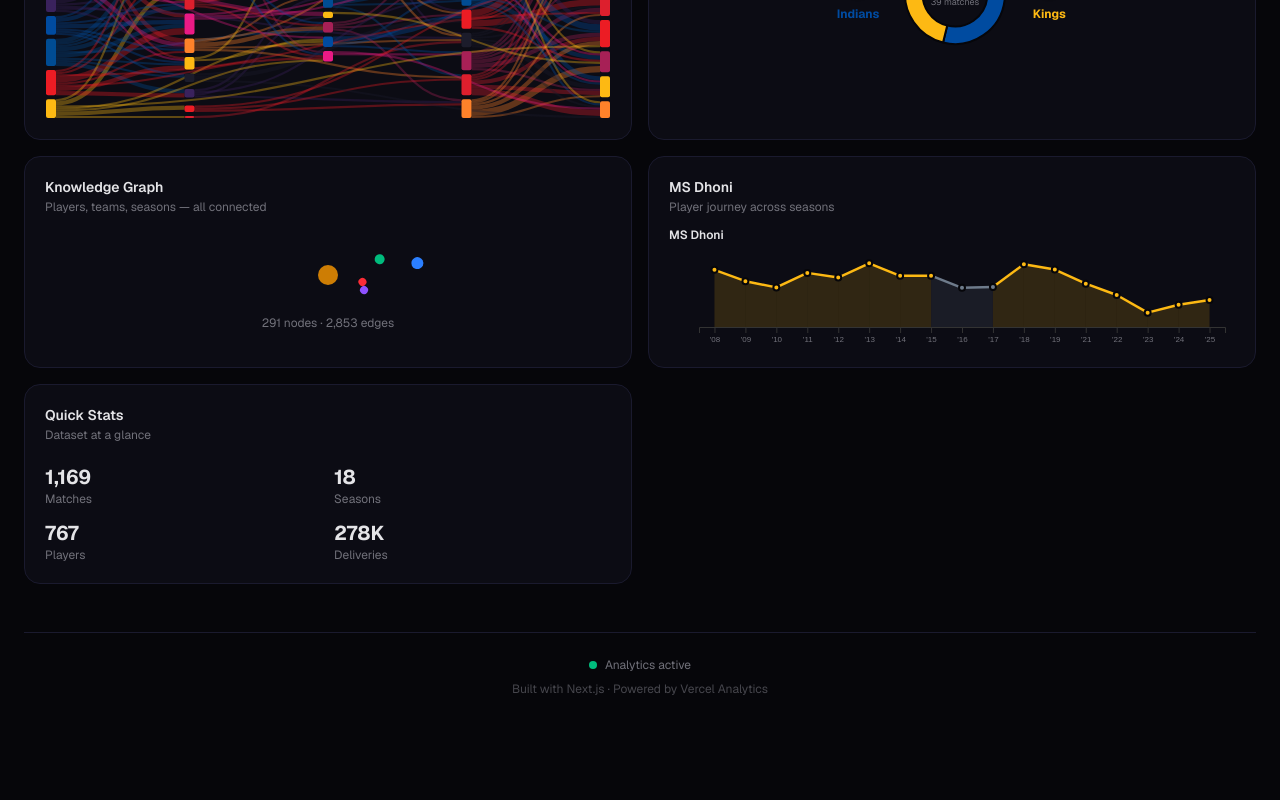
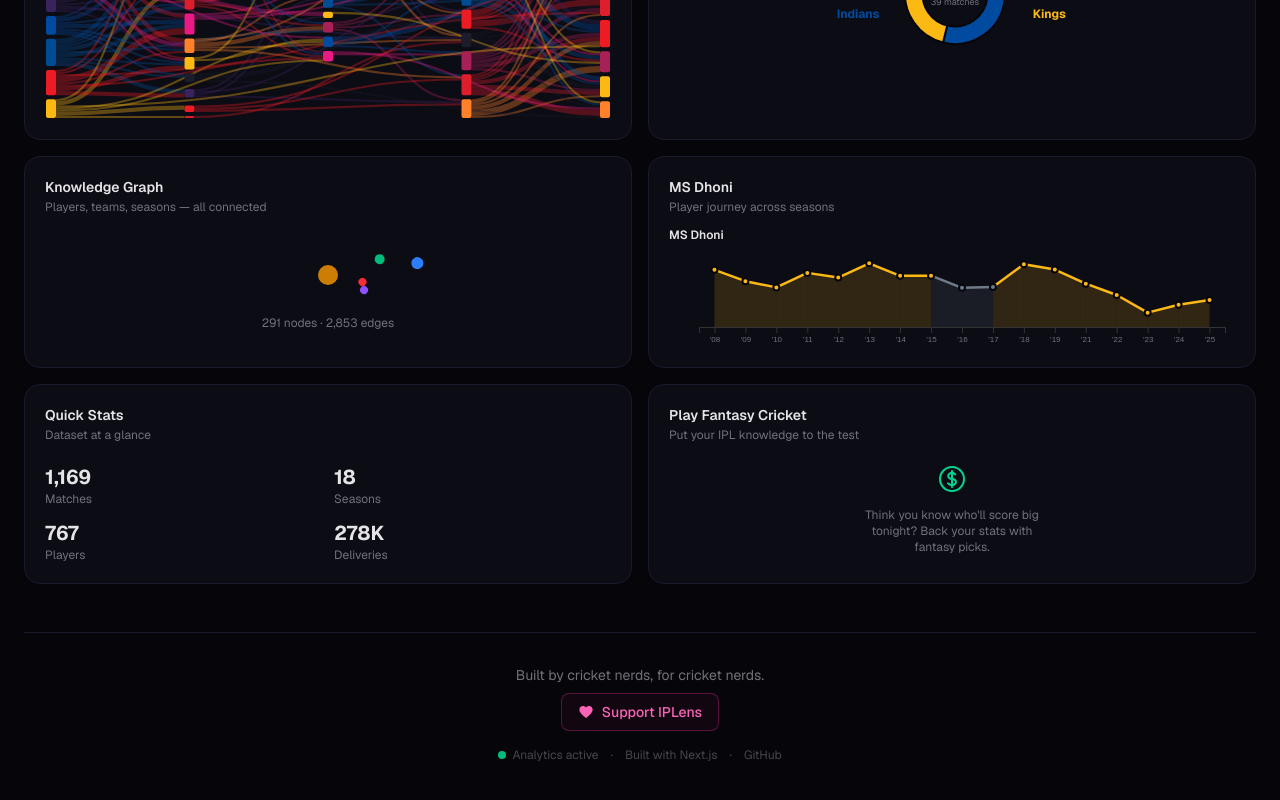
Before and after one commit to Amansingh-afk/IPLens, a Next.js app: page / in a window 1280 px wide. Shown: the part 1024-1824 px from the top of the page. Before the commit the page ends 1785 px from the top, so only its background shows below. Built offline with nearby package versions, Linux system fonts and the light colour scheme.

Commit message:
feat: add payment support

```diff
--- a/src/app/dashboard.tsx
+++ b/src/app/dashboard.tsx
@@ -7,6 +7,7 @@
 import { PlayerTimeline } from "@/components/player-timeline";
 import { useEffect, useState, useCallback } from "react";
 import Link from "next/link";
+import { useSupportAction } from "@/components/support-modal";
 
 const OTD_TEAM_COLORS: Record<string, string> = {
   "Mumbai Indians": "#004BA0",
@@ -66,6 +67,7 @@
   const [playerFading, setPlayerFading] = useState(false);
   const [rivalryFading, setRivalryFading] = useState(false);
 
+  const handleSupport = useSupportAction();
   const [otdMatches, setOtdMatches] = useState<OTDMatch[]>([]);
   const [otdLabel, setOtdLabel] = useState("");
 
@@ -306,22 +308,82 @@
             <QuickStat label="Deliveries" value="278K" />
           </div>
         </BentoCard>
+
+        {/* Fantasy Cricket CTA */}
+        <a
+          href="https://www.dream11.com"
+          target="_blank"
+          rel="noopener noreferrer sponsored"
+          className="group relative flex flex-col overflow-hidden rounded-2xl border border-card-border bg-card p-5 transition-all duration-300 hover:border-white/20 hover:scale-[1.01] min-h-[180px]"
+        >
+          <div
+            className="pointer-events-none absolute inset-0 opacity-0 transition-opacity duration-300 group-hover:opacity-100"
+            style={{
+              background: "radial-gradient(600px circle at 50% 50%, #22c55e10, transparent 40%)",
+            }}
+          />
+          <div className="mb-3 flex items-baseline justify-between">
+            <div>
+              <h3 className="text-sm font-semibold text-foreground">Play Fantasy Cricket</h3>
+              <p className="mt-0.5 text-xs text-muted">Put your IPL knowledge to the test</p>
+            </div>
+            <span className="text-xs text-muted opacity-0 transition-opacity group-hover:opacity-100">
+              Play →
+            </span>
+          </div>
+          <div className="flex-1 flex flex-col items-center justify-center gap-3 text-center">
+            <div className="flex items-center gap-2">
+              <svg viewBox="0 0 24 24" width="32" height="32" fill="none" stroke="currentColor" strokeWidth="1.5" className="text-emerald-400">
+                <path strokeLinecap="round" strokeLinejoin="round" d="M12 6v12m-3-2.818.879.659c1.171.879 3.07.879 4.242 0 1.172-.879 1.172-2.303 0-3.182C13.536 12.219 12.768 12 12 12c-.725 0-1.45-.22-2.003-.659-1.106-.879-1.106-2.303 0-3.182s2.9-.879 4.006 0l.415.33M21 12a9 9 0 1 1-18 0 9 9 0 0 1 18 0Z" />
+              </svg>
+            </div>
+            <p className="text-xs text-muted max-w-48">
+              Think you know who&apos;ll score big tonight? Back your stats with fantasy picks.
+            </p>
+          </div>
+        </a>
       </div>
 
-      <footer className="mt-12 border-t border-card-border pt-6 pb-8">
-        <div className="flex flex-col items-center gap-2 text-center">
-          <div className="flex items-center gap-2 text-xs text-muted">
-            <span className="relative flex h-2 w-2">
-              <span className="absolute inline-flex h-full w-full animate-ping rounded-full bg-emerald-400 opacity-75" />
-              <span className="relative inline-flex h-2 w-2 rounded-full bg-emerald-500" />
+      <footer className="mt-12 border-t border-card-border pt-8 pb-10">
+        <div className="flex flex-col items-center gap-4 text-center">
+          <div className="flex flex-col items-center gap-2">
+            <p className="text-sm text-muted">
+              Built by cricket nerds, for cricket nerds.
+            </p>
+            <button
+              onClick={handleSupport}
+              className="inline-flex items-center gap-2 rounded-lg border border-pink-500/30 bg-pink-500/5 px-4 py-2 text-sm font-medium text-pink-400 transition-all hover:border-pink-500/50 hover:bg-pink-500/10 cursor-pointer"
+            >
+              <svg viewBox="0 0 24 24" width="16" height="16" fill="currentColor">
+                <path d="M12 21.35l-1.45-1.32C5.4 15.36 2 12.28 2 8.5 2 5.42 4.42 3 7.5 3c1.74 0 3.41.81 4.5 2.09C13.09 3.81 14.76 3 16.5 3 19.58 3 22 5.42 22 8.5c0 3.78-3.4 6.86-8.55 11.54L12 21.35z"/>
+              </svg>
+              Support IPLens
+            </button>
+          </div>
+
+          <div className="flex flex-wrap items-center justify-center gap-x-3 gap-y-1 text-xs text-muted/60">
+            <span className="flex items-center gap-1.5">
+              <span className="relative flex h-2 w-2">
+                <span className="absolute inline-flex h-full w-full animate-ping rounded-full bg-emerald-400 opacity-75" />
+                <span className="relative inline-flex h-2 w-2 rounded-full bg-emerald-500" />
+              </span>
+              Analytics active
             </span>
-            Analytics active
+            <span>&middot;</span>
+            <span>Built with Next.js</span>
+            <span>&middot;</span>
+            <a
+              href="https://github.com/Amansingh-afk/IPLens"
+              target="_blank"
+              rel="noopener noreferrer"
+              className="hover:text-foreground transition-colors"
+            >
+              GitHub
+            </a>
           </div>
-          <p className="text-xs text-muted/60">
-            Built with Next.js &middot; Powered by Vercel Analytics
-          </p>
         </div>
       </footer>
+
     </div>
   );
 }
--- a/src/app/layout.tsx
+++ b/src/app/layout.tsx
@@ -4,6 +4,7 @@
 import { SpeedInsights } from "@vercel/speed-insights/next";
 import "./globals.css";
 import { Nav } from "@/components/nav";
+import { SupportModal } from "@/components/support-modal";
 
 const geistSans = Geist({
   variable: "--font-geist-sans",
@@ -88,6 +89,7 @@
       <body className="min-h-full flex flex-col bg-background text-foreground">
         <Nav />
         <main className="flex-1">{children}</main>
+        <SupportModal />
         <Analytics />
         <SpeedInsights />
       </body>
--- a/src/components/nav.tsx
+++ b/src/components/nav.tsx
@@ -3,6 +3,7 @@
 import Link from "next/link";
 import { usePathname } from "next/navigation";
 import { useState } from "react";
+import { useSupportAction } from "./support-modal";
 
 const links = [
   { href: "/", label: "Dashboard" },
@@ -17,6 +18,7 @@
 export function Nav() {
   const pathname = usePathname();
   const [open, setOpen] = useState(false);
+  const handleSupport = useSupportAction();
 
   return (
     <nav className="sticky top-0 z-50 border-b border-card-border bg-background/80 backdrop-blur-md">
@@ -49,6 +51,16 @@
         </div>
 
         <div className="ml-auto flex items-center gap-2 shrink-0">
+          <button
+            onClick={handleSupport}
+            className="flex items-center gap-1.5 rounded-md border border-card-border px-2.5 py-1.5 text-xs font-medium text-muted transition-colors hover:border-pink-500/50 hover:text-pink-400 cursor-pointer"
+            title="Support IPLens"
+          >
+            <svg viewBox="0 0 24 24" width="14" height="14" fill="currentColor" className="text-pink-400">
+              <path d="M12 21.35l-1.45-1.32C5.4 15.36 2 12.28 2 8.5 2 5.42 4.42 3 7.5 3c1.74 0 3.41.81 4.5 2.09C13.09 3.81 14.76 3 16.5 3 19.58 3 22 5.42 22 8.5c0 3.78-3.4 6.86-8.55 11.54L12 21.35z"/>
+            </svg>
+            <span className="hidden sm:inline">Support</span>
+          </button>
           <a
             href="https://github.com/Amansingh-afk/IPLens"
             target="_blank"
--- /dev/null
+++ b/src/components/support-modal.tsx
@@ -0,0 +1,94 @@
+"use client";
+
+import { useEffect, useState, useCallback } from "react";
+
+const UPI_LINK = "upi://pay?pa=9309513244@ybl&pn=IPLens&cu=INR";
+
+export function SupportModal() {
+  const [open, setOpen] = useState(false);
+
+  useEffect(() => {
+    const handler = () => setOpen(true);
+    window.addEventListener("open-support", handler);
+    return () => window.removeEventListener("open-support", handler);
+  }, []);
+
+  useEffect(() => {
+    if (open) {
+      document.body.style.overflow = "hidden";
+      return () => { document.body.style.overflow = ""; };
+    }
+  }, [open]);
+
+  if (!open) return null;
+
+  return (
+    <div
+      className="fixed inset-0 z-[100] flex items-center justify-center bg-black/60 backdrop-blur-sm animate-[fade-in_200ms_ease-out]"
+      onClick={() => setOpen(false)}
+    >
+      <div
+        className="relative mx-4 w-full max-w-sm rounded-2xl border border-card-border bg-card p-6 shadow-2xl animate-[zoom-in_200ms_ease-out]"
+        onClick={(e) => e.stopPropagation()}
+      >
+        <button
+          onClick={() => setOpen(false)}
+          className="absolute right-3 top-3 rounded-md p-1 text-muted hover:text-foreground transition-colors"
+          aria-label="Close"
+        >
+          <svg viewBox="0 0 24 24" width="18" height="18" fill="none" stroke="currentColor" strokeWidth="2">
+            <path strokeLinecap="round" strokeLinejoin="round" d="M6 18L18 6M6 6l12 12" />
+          </svg>
+        </button>
+
+        <div className="flex flex-col items-center gap-4 text-center">
+          <div className="flex h-12 w-12 items-center justify-center rounded-full bg-pink-500/10">
+            <svg viewBox="0 0 24 24" width="24" height="24" fill="currentColor" className="text-pink-400">
+              <path d="M12 21.35l-1.45-1.32C5.4 15.36 2 12.28 2 8.5 2 5.42 4.42 3 7.5 3c1.74 0 3.41.81 4.5 2.09C13.09 3.81 14.76 3 16.5 3 19.58 3 22 5.42 22 8.5c0 3.78-3.4 6.86-8.55 11.54L12 21.35z"/>
+            </svg>
+          </div>
+
+          <div>
+            <h3 className="text-lg font-semibold text-foreground">Support IPLens</h3>
+            <p className="mt-1 text-sm text-muted">
+              If IPLens made your IPL experience even a little better, consider buying us a chai.
+            </p>
+          </div>
+
+          <div className="w-full rounded-xl border border-card-border bg-background p-4">
+            <img
+              src="/data/qr-code.jpg"
+              alt="UPI QR Code"
+              width={180}
+              height={180}
+              className="mx-auto rounded-lg"
+            />
+            <p className="mt-3 text-xs text-muted">Scan with any UPI app</p>
+          </div>
+
+          <a
+            href={UPI_LINK}
+            className="w-full rounded-lg bg-pink-500/10 border border-pink-500/30 px-4 py-2.5 text-sm font-medium text-pink-400 transition-all hover:bg-pink-500/20 hover:border-pink-500/50 sm:hidden"
+          >
+            Pay via UPI App
+          </a>
+
+          <p className="text-xs text-muted/50">
+            Every contribution keeps the stats flowing. Thank you!
+          </p>
+        </div>
+      </div>
+    </div>
+  );
+}
+
+export function useSupportAction() {
+  return useCallback(() => {
+    const isMobile = window.matchMedia("(max-width: 640px)").matches;
+    if (isMobile) {
+      window.location.href = UPI_LINK;
+    } else {
+      window.dispatchEvent(new Event("open-support"));
+    }
+  }, []);
+}
```
Also changed, not shown: public/data/qr-code.jpg (added).
